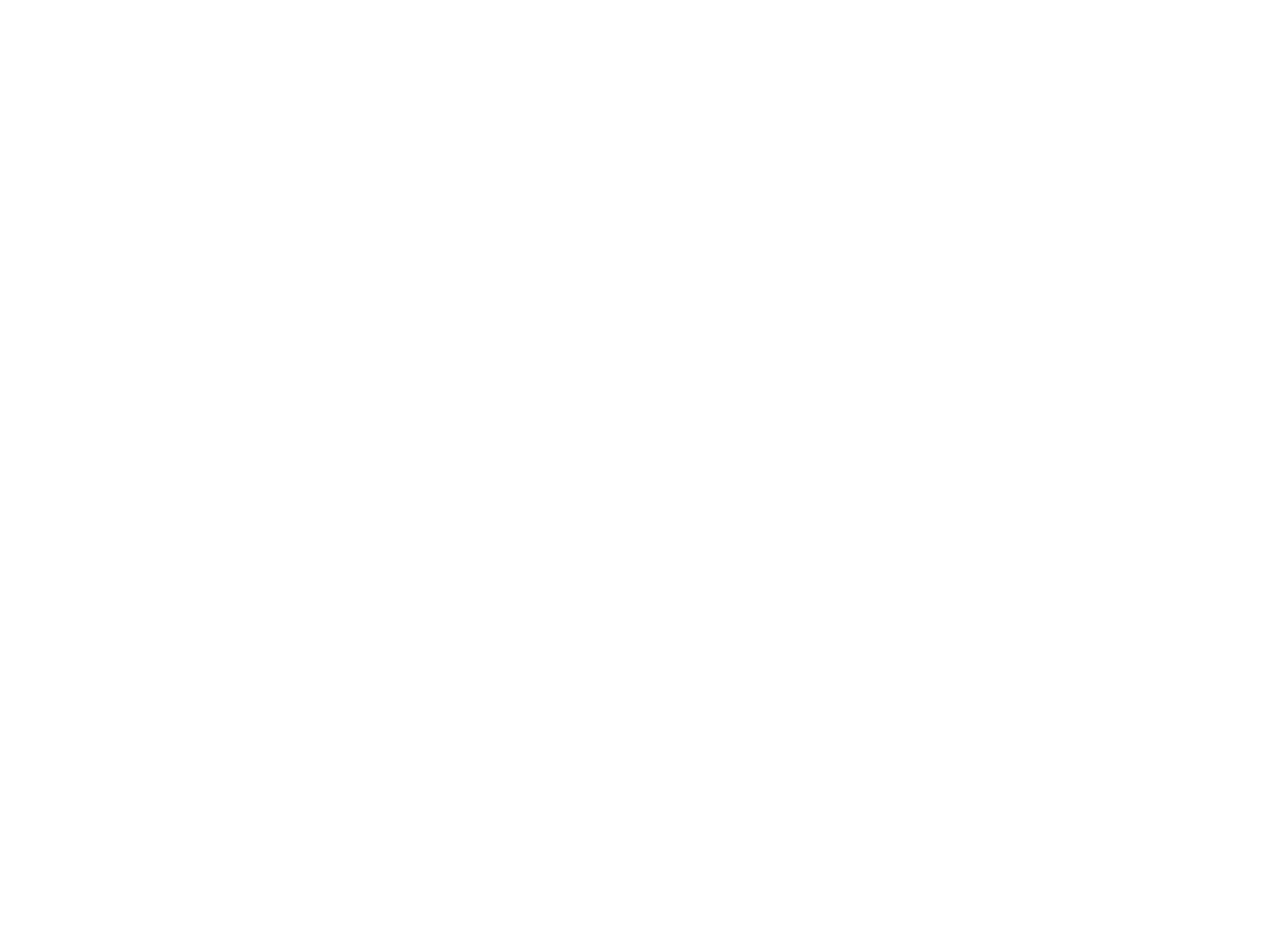
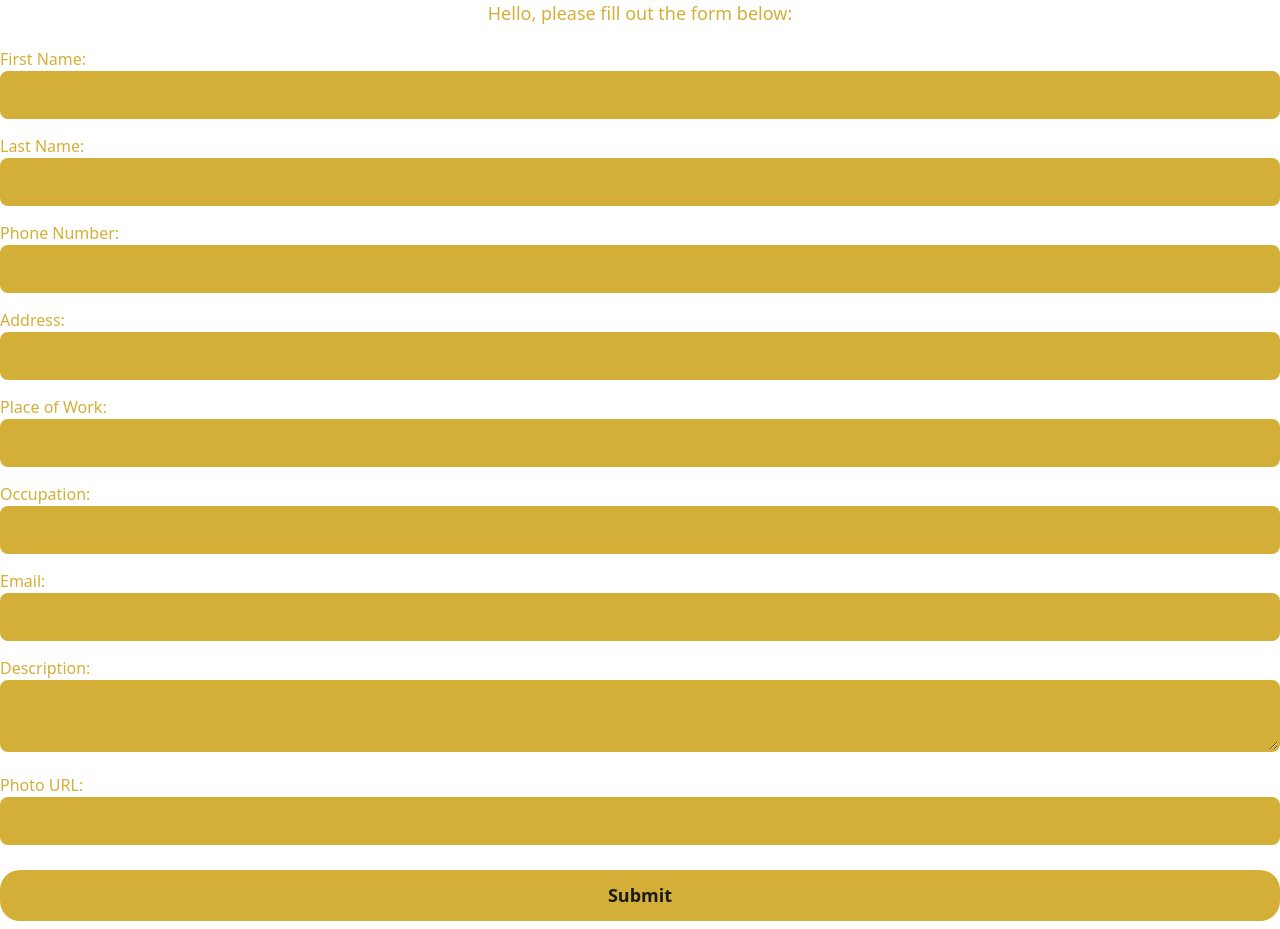
Before and after one commit to UTDallasEPICS/Support-Our-Scrubs-Noble-Award, a Nuxt app: page /nominator in a window 1280 px wide. Before the commit this address had no page. Shown: the top 929 px of the page. Before the commit the page ends 800 px from the top, so only its background shows below. Built offline with nearby package versions, Linux system fonts and the light colour scheme.

Commit message:
Connected form to table

```diff
--- a/pages/app.vue
+++ b/pages/app.vue
@@ -1,8 +1,8 @@
 <template>
   <div>
     <p>Hello</p>
-       <nuxt-link to="../viewnominees.vue">
-        <button>Go to Table Page</button>
+     <nuxt-link to="/nominator">
+      <button>Go to Nominee Page</button>
     </nuxt-link>
   </div>
 </template>
@@ -14,5 +14,5 @@
 </script>
 
 <style scoped>
-  /* Add styles here if needed */
+
 </style>
--- a/pages/index.vue
+++ b/pages/index.vue
@@ -1,8 +1,8 @@
 <template>
   <div>
     <p>Hello</p>
-       <nuxt-link to="/viewnominees">
-        <button>Go to Table Page</button>
+     <nuxt-link to="/nominator">
+      <button>Go to Nominator Page</button>
     </nuxt-link>
   </div>
 </template>
@@ -14,5 +14,5 @@
 </script>
 
 <style scoped>
-  /* Add styles here if needed */
+
 </style>
--- /dev/null
+++ b/pages/nominator/index.vue
@@ -0,0 +1,203 @@
+<template>
+    <div>
+      <p>Hello, please fill out the form below:</p>
+      <form @submit.prevent="submitForm">
+        <div>
+          <label for="firstName">First Name:</label>
+          <input type="text" v-model="firstName" id="firstName" />
+        </div>
+
+        <div>
+          <label for="lastName">Last Name:</label>
+          <input type="text" v-model="lastName" id="lastName" />
+        </div>
+
+        <div>
+          <label for="phoneNumber">Phone Number:</label>
+          <input type="tel" v-model="phoneNumber" id="phoneNumber" />
+        </div>
+
+        <div>
+          <label for="address">Address:</label>
+          <input type="text" v-model="address" id="address" />
+        </div>
+
+        <div>
+          <label for="placeOfWork">Place of Work:</label>
+          <input type="text" v-model="placeOfWork" id="placeOfWork" />
+        </div>
+
+        <div>
+          <label for="occupation">Occupation:</label>
+          <input type="text" v-model="occupation" id="occupation" />
+        </div>
+
+        <div>
+          <label for="email">Email:</label>
+          <input type="email" v-model="email" id="email" />
+        </div>
+
+        <div>
+          <label for="description">Description:</label>
+          <textarea v-model="description" id="description"></textarea>
+        </div>
+
+        <div>
+          <label for="photoURL">Photo URL:</label>
+          <input type="url" v-model="photoURL" id="photoURL" />
+        </div>
+
+        <button type="submit">Submit</button>
+      </form>
+
+      <nuxt-link to="/nominator/viewnominees">
+        <button>Go to Nominator Page</button>
+      </nuxt-link>
+    </div>
+  </template>
+
+  <script>
+  export default {
+    name: 'YourComponentName',
+    data() {
+      return {
+        firstName: '',
+        lastName: '',
+        phoneNumber: '',
+        address: '',
+        placeOfWork: '',
+        occupation: '',
+        email: '',
+        description: '',
+        photoURL: '',
+      };
+    },
+    methods: {
+      async submitForm() {
+        const nominatorId = '289ff853-6419-4011-9bb2-bf4f8e3e1a41';
+        const adminId = '6bc03a01-ccbf-411c-950b-7645adeddebd';
+
+        const formData = {
+          firstName: this.firstName,
+          lastName: this.lastName,
+          phoneNumber: this.phoneNumber,
+          address: this.address,
+          placeOfWork: this.placeOfWork,
+          occupation: this.occupation,
+          email: this.email,
+          description: this.description,
+          photoURL: this.photoURL,
+          nominatorId: nominatorId,
+          adminId: adminId
+        };
+
+        try {
+          const response = await fetch('http://localhost:3000/api/nominee', {
+            method: 'POST',
+            headers: {
+              'Content-Type': 'application/json',
+            },
+            body: JSON.stringify(formData),
+          });
+
+          if (!response.ok) {
+            const errorDetails = await response.json();
+            console.log('Error details:', errorDetails);
+            throw new Error(`Error submitting form: ${errorDetails.message}`);
+          }
+
+          const result = await response.json();
+          console.log('Form submitted successfully:', result);
+          alert('Form submitted successfully!');
+        } catch (error) {
+          console.error('Error submitting form:', error);
+          alert('There was an error submitting the form. Please check the console for details.');
+        }
+      }
+    }
+  };
+  </script>
+
+  <style scoped>
+  /* General Styles */
+
+  * {
+      margin: 0;
+      padding: 0;
+      box-sizing: border-box;
+  }
+
+  html, body {
+      width: 100%;
+      height: 100%;
+      background-color: #000; /* Full black background */
+      color: #d4af37; /* Gold text color */
+      font-family: Arial, sans-serif;
+      display: flex;
+      justify-content: center;
+      align-items: center;
+  }
+
+  .container {
+      width: 100%;
+      max-width: 500px;
+      background-color: #1a1a1a; /* Slightly lighter black for form background */
+      padding: 20px;
+      border-radius: 8px;
+      color: #d4af37; /* Gold text color */
+      font-family: Arial, sans-serif;
+  }
+
+  /* Form and Text Styling */
+  p {
+    font-size: 18px;
+    color: #d4af37;
+    text-align: center;
+    margin-bottom: 20px;
+  }
+
+  label {
+    font-size: 16px;
+    margin-bottom: 5px;
+    color: #d4af37; /* Gold label color */
+  }
+
+  input[type="text"],
+  input[type="tel"],
+  input[type="email"],
+  input[type="url"],
+  textarea {
+    width: 100%;
+    padding: 10px;
+    margin-bottom: 15px;
+    border: 2px solid #d4af37; /* Gold border */
+    border-radius: 8px;
+    background-color: #d4af37; /* Gold background for text boxes */
+    color: #000; /* Black text inside the text box */
+    font-size: 16px;
+  }
+
+  /* Buttons */
+  button {
+    width: 100%;
+    padding: 12px;
+    background-color: #d4af37; /* Gold background for button */
+    color: #1a1a1a; /* Dark text color */
+    font-size: 18px;
+    font-weight: bold;
+    border: none;
+    border-radius: 20px;
+    cursor: pointer;
+    transition: background-color 0.3s ease;
+    margin-top: 10px;
+  }
+
+  button:hover {
+    background-color: #b8860b; /* Darker gold on hover */
+  }
+
+  button:focus {
+    outline: none;
+  }
+
+  </style>
--- a/pages/viewnominees.vue
+++ b/pages/nominator/viewnominees.vue
@@ -1,5 +1,5 @@
 <template>
-    <div>
+    <div class = "text-[#d4af37]">
       <!-- Header -->
       <div>
         <h2 class="text-center text-3xl font-bold mt-4" style="margin-top: 35px">View Database</h2>
@@ -7,11 +7,11 @@
       </div>
 
       <!-- Dropdown Button -->
-      <div class="relative inline-block text-left">
+      <div class="relative inline-block text-left w-1/4" >
         <div>
           <button
             type="button"
-            class="inline-flex w-full justify-center gap-x-1.5 rounded-md bg-white px-3 py-2 text-sm font-semibold text-gray-900 shadow-sm ring-1 ring-inset ring-gray-300 hover:bg-gray-50"
+            class="inline-flex w-full justify-center gap-x-1.5 rounded-md bg-gray-700 px-3 py-2 text-sm font-semibold shadow-sm ring-1 ring-inset ring-gray-300"
             id="menu-button"
             aria-expanded="true"
             aria-haspopup="true"
@@ -23,7 +23,7 @@
 
         <!-- Dropdown Menu -->
         <div
-          class="absolute right-0 z-10 mt-2 w-56 origin-top-right rounded-md bg-white shadow-lg ring-1 ring-black ring-opacity-5 focus:outline-none"
+          class="absolute right-0 z-10 mt-2 w-full origin-top-right rounded-md bg-white shadow-lg ring-1 ring-black ring-opacity-5 focus:outline-none"
           role="menu"
           aria-orientation="vertical"
           aria-labelledby="menu-button"
@@ -31,21 +31,21 @@
         >
         <div class="py-1 space-y-2" role="none"> <!-- Added space-y-2 to create vertical space -->
           <!-- Menu Items (now as buttons for button-like appearance) -->
-          <button class="block w-full text-left px-4 py-2 text-sm text-gray-700 hover:bg-gray-100" role="menuitem" @click="nomineesCreated">CREATED</button>
-          <button class="block w-full text-left px-4 py-2 text-sm text-gray-700 hover:bg-gray-100" role="menuitem" @click="nomineesConfirmed">CONFIRMED</button>
-          <button class="block w-full text-left px-4 py-2 text-sm text-gray-700 hover:bg-gray-100" role="menuitem" @click="nomineesVerified">VERIFIED</button>
-          <button class="block w-full text-left px-4 py-2 text-sm text-gray-700 hover:bg-gray-100" role="menuitem" @click="nomineesApproved">APPROVED</button>
-          <button class="block w-full text-left px-4 py-2 text-sm text-gray-700 hover:bg-gray-100" role="menuitem" @click="nomineesDenied">DENIED</button>
-          <button class="block w-full text-left px-4 py-2 text-sm text-gray-700 hover:bg-gray-100" role="menuitem" @click="nomineesSent">SENT</button>
+          <button class="block w-full text-left px-4 py-2 text-sm  hover:bg-gray-100" role="menuitem" @click="nomineesCreated">CREATED</button>
+          <button class="block w-full text-left px-4 py-2 text-sm  hover:bg-gray-100" role="menuitem" @click="nomineesConfirmed">CONFIRMED</button>
+          <button class="block w-full text-left px-4 py-2 text-sm  hover:bg-gray-100" role="menuitem" @click="nomineesVerified">VERIFIED</button>
+          <button class="block w-full text-left px-4 py-2 text-sm  hover:bg-gray-100" role="menuitem" @click="nomineesApproved">APPROVED</button>
+          <button class="block w-full text-left px-4 py-2 text-sm  hover:bg-gray-100" role="menuitem" @click="nomineesDenied">DENIED</button>
+          <button class="block w-full text-left px-4 py-2 text-sm  hover:bg-gray-100" role="menuitem" @click="nomineesSent">SENT</button>
         </div>
         </div>
       </div>
 
       <!-- Display Table of Nominees -->
-      <div class="mt-4 mx-10">
+      <div class="mt-4 mx-0">
         <div class="relative overflow-x-auto rounded-lg">
-          <table class="w-full text-sm text-center text-gray-500 dark:text-gray-400">
-            <thead class="text-sm text-gray-700 uppercase bg-gray-50 dark:bg-gray-700 dark:text-gray-400">
+          <table class="w-full text-sm text-center">
+            <thead class="text-sm  uppercase bg-gray-50 dark:bg-gray-700">
               <tr class="h-9">
                 <th scope="col" class="px-12 py-3">First Name</th>
                 <th scope="col" class="px-12 py-3">Last Name</th>
```
Lines whose indentation alone changed are shown as unchanged.
